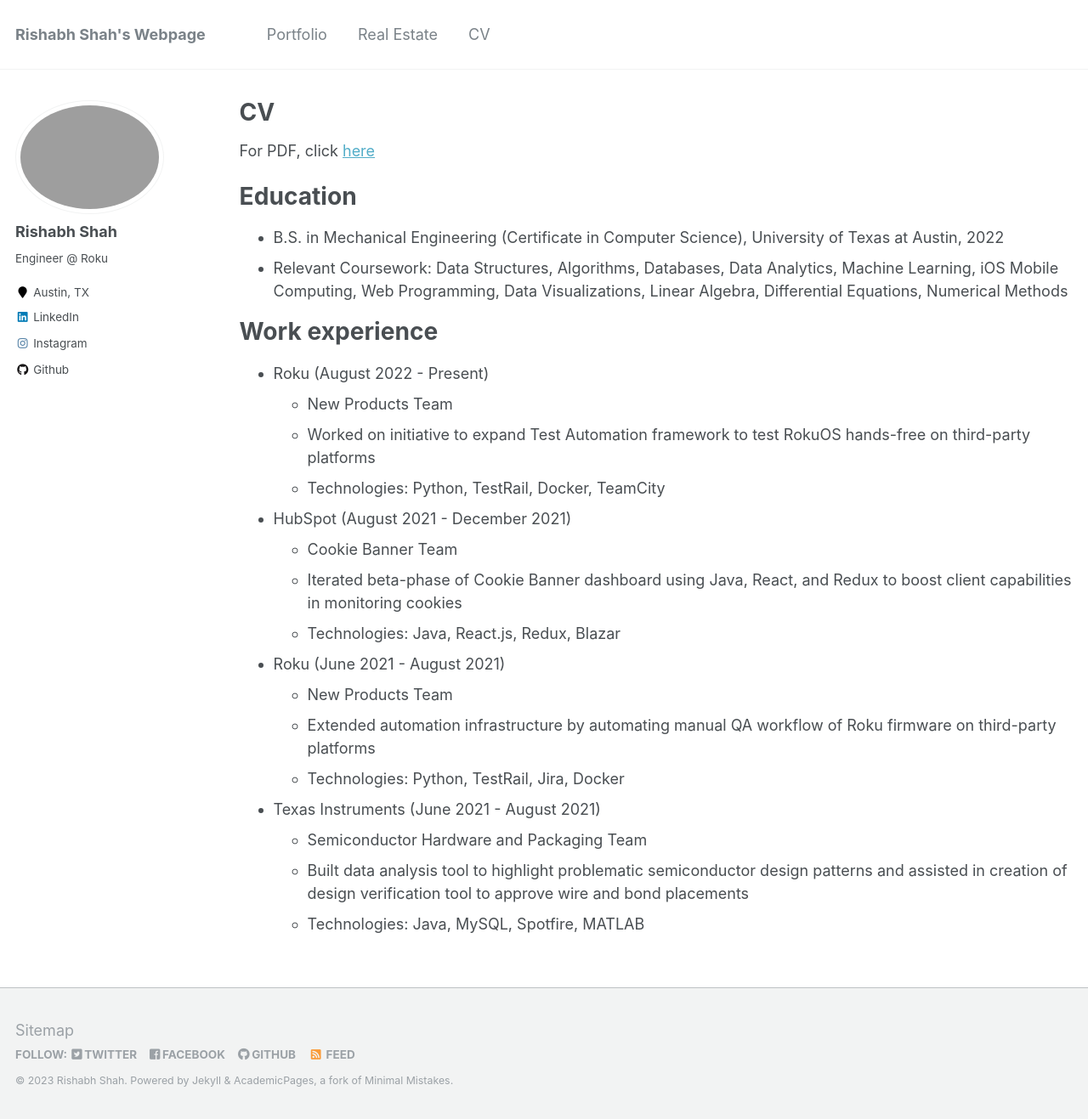
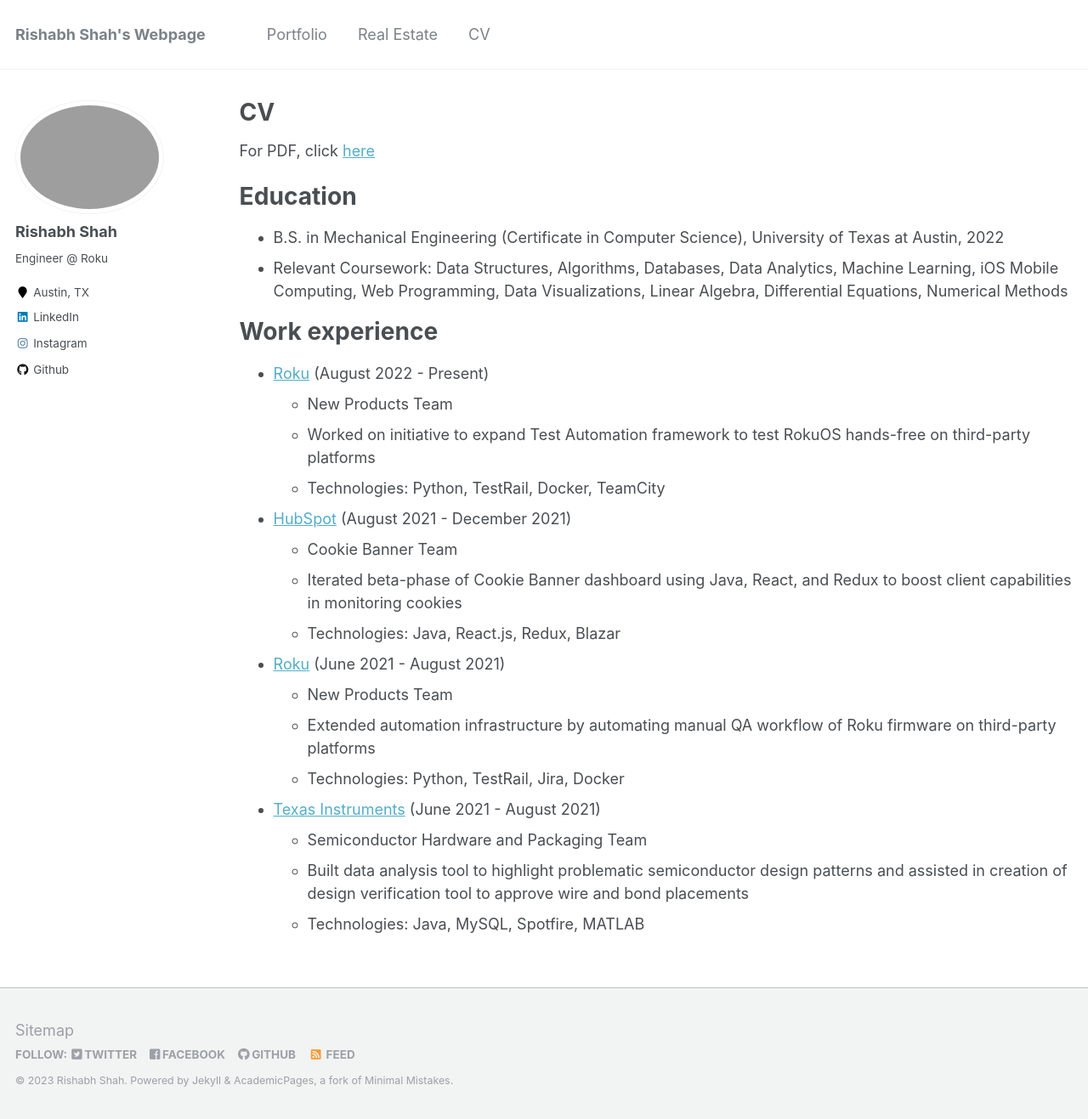
Before and after one commit to shahrishabh7/shahrishabh7.github.io, a Jekyll site: the page built from _pages/cv.md, in a window 1280 px wide and 1317 px high. Shown: the whole window at 85% size. Built offline with Jekyll 4.4.1, drawn with Linux system fonts in a browser that asks for light colours; part of the change alters nothing that is shown.

Commit message:
companies linked on CV page

```diff
--- a/_pages/cv.md
+++ b/_pages/cv.md
@@ -18,22 +18,22 @@ Education
 
 Work experience
 ======
-* Roku (August 2022 - Present)
+* [Roku](https://www.roku.com/) (August 2022 - Present)
   * New Products Team
   * Worked on initiative to expand Test Automation framework to test RokuOS hands-free on third-party platforms
   * Technologies: Python, TestRail, Docker, TeamCity
 
-* HubSpot (August 2021 - December 2021)
+* [HubSpot](https://www.hubspot.com/) (August 2021 - December 2021)
   * Cookie Banner Team
   * Iterated beta-phase of Cookie Banner dashboard using Java, React, and Redux to boost client capabilities in monitoring cookies
   * Technologies: Java, React.js, Redux, Blazar
 
-* Roku (June 2021 - August 2021)
+* [Roku](https://www.roku.com/) (June 2021 - August 2021)
   * New Products Team
   * Extended automation infrastructure by automating manual QA workflow of Roku firmware on third-party platforms
   * Technologies: Python, TestRail, Jira, Docker
 
-* Texas Instruments (June 2021 - August 2021)
+* [Texas Instruments](https://www.ti.com/) (June 2021 - August 2021)
   * Semiconductor Hardware and Packaging Team
   * Built data analysis tool to highlight problematic semiconductor design patterns and assisted in creation of design verification tool to approve wire and bond placements
   * Technologies: Java, MySQL, Spotfire, MATLAB
```
